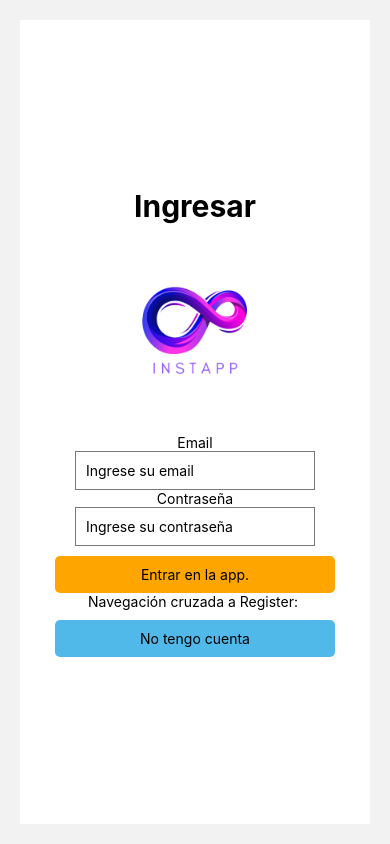
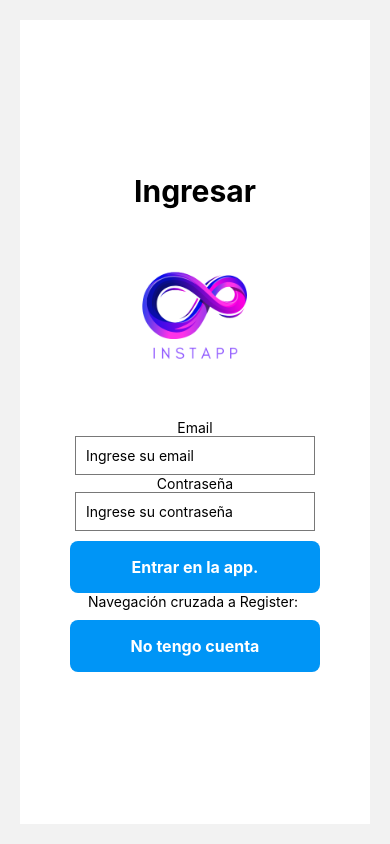
Before and after one commit to bautista-lucini/prog3-parte2-grupo3-V-L-R, a React Native app: screen /Login in a window 390 px wide. Built offline with nearby package versions, Linux system fonts and the light colour scheme; no server answers.

Commit message:
me encargue de los iconos para que los tabs se vean mejor

```diff
--- a/src/components/HomeMenu.js
+++ b/src/components/HomeMenu.js
@@ -4,9 +4,13 @@ import { createBottomTabNavigator } from '@react-navigation/bottom-tabs';
 
 import { auth } from '../firebase/config';
 
+import AntDesign from '@expo/vector-icons/AntDesign';
+import MaterialCommunityIcons from '@expo/vector-icons/MaterialCommunityIcons';
+
 import Home from "../screens/Home";
 import NewPost from '../screens/NewPost';
 import Profile from '../screens/Profile';
+import Users from '../screens/Users';
 
 const Tab = createBottomTabNavigator();
 
@@ -29,13 +33,42 @@ class HomeMenu extends Component {
     render() {
         return (
                 <Tab.Navigator>
-                    <Tab.Screen name=" HOME cambiar" component={Home} />
-                    <Tab.Screen name="NewPost" component={NewPost} />
-                    <Tab.Screen name="Profile" component={Profile} />
+                    <Tab.Screen options={{
+                        headerShown: false,
+                        tabBarShowLabel: false,
+                        tabBarIcon: () => (
+                            <AntDesign name="home" size={24} color="black" />
+                        ),
+                    }}
+                        name="Home"
+                        component={Home} />
+
+                    <Tab.Screen options={{
+                        headerShown: false,
+                        tabBarShowLabel: false,
+                        tabBarIcon: () => (
+                            <MaterialCommunityIcons name="post" size={24} color="black" />
+                        ),
+                    }}
+                        name="NewPost"
+                        component={NewPost} />
+
+                    <Tab.Screen options={{
+                        headerShown: false,
+                        tabBarShowLabel: false,
+                        tabBarIcon: () => (
+                            <MaterialCommunityIcons name="face-man-profile" size={24} color="black" />
+                        ),
+                    }}
+                        name="Profile"
+                        component={Profile} />
+
+                    {/* <Tab.Screen name="Users" component={Users} /> */}
                 </Tab.Navigator>
         )
     }
 
+
 }
 
 export default HomeMenu;
--- a/src/screens/Login.js
+++ b/src/screens/Login.js
@@ -55,7 +55,7 @@ class Login extends Component {
           onPress={() => this.handleSubmit(this.state.email, this.state.password)}
           style={[styles.button, styles.buttonSecondary]}>
 
-            <Text>Entrar en la app.</Text>
+            <Text style={styles.navText}>Entrar en la app.</Text>
 
         </TouchableOpacity>
 
@@ -64,7 +64,7 @@ class Login extends Component {
           onPress={() => this.props.navigation.navigate("Register")}
           style={styles.button}
         >
-          <Text>No tengo cuenta</Text>
+          <Text style={styles.navText}>No tengo cuenta</Text>
         </TouchableOpacity>
 
       </View>
@@ -86,25 +86,32 @@ const styles = StyleSheet.create({
     marginBottom: 10,
   },
   button: {
-    backgroundColor: "#51b9e9",
-    borderRadius: 5,
-    padding: 10,
-    width: "80%",
+    backgroundColor: "#0095F6",
+    borderRadius: 8,
+    padding: 16,
     alignItems: "center",
+    justifyContent: "center",
+    width: 250,
     marginTop: 10,
   },
   buttonSecondary: {
-    backgroundColor: "#ffa500",
-    borderRadius: 5,
-    padding: 10,
-    width: "80%",
-    alignItems: "center",
-    marginTop: 10,
+    backgroundColor: "#0095F6",
+      borderRadius: 8,
+      padding: 16,
+      alignItems: "center",
+      justifyContent: "center",
+      width: 250,
+      marginTop: 10,
   },
   input:{
     padding: 10,
     borderWidth: 1,
     borderColor: "#00000087"
+  },
+  navText: {
+    color: "#FFFFFF",
+    fontSize: 16,
+    fontWeight: "bold",
   }
 });
 
```
